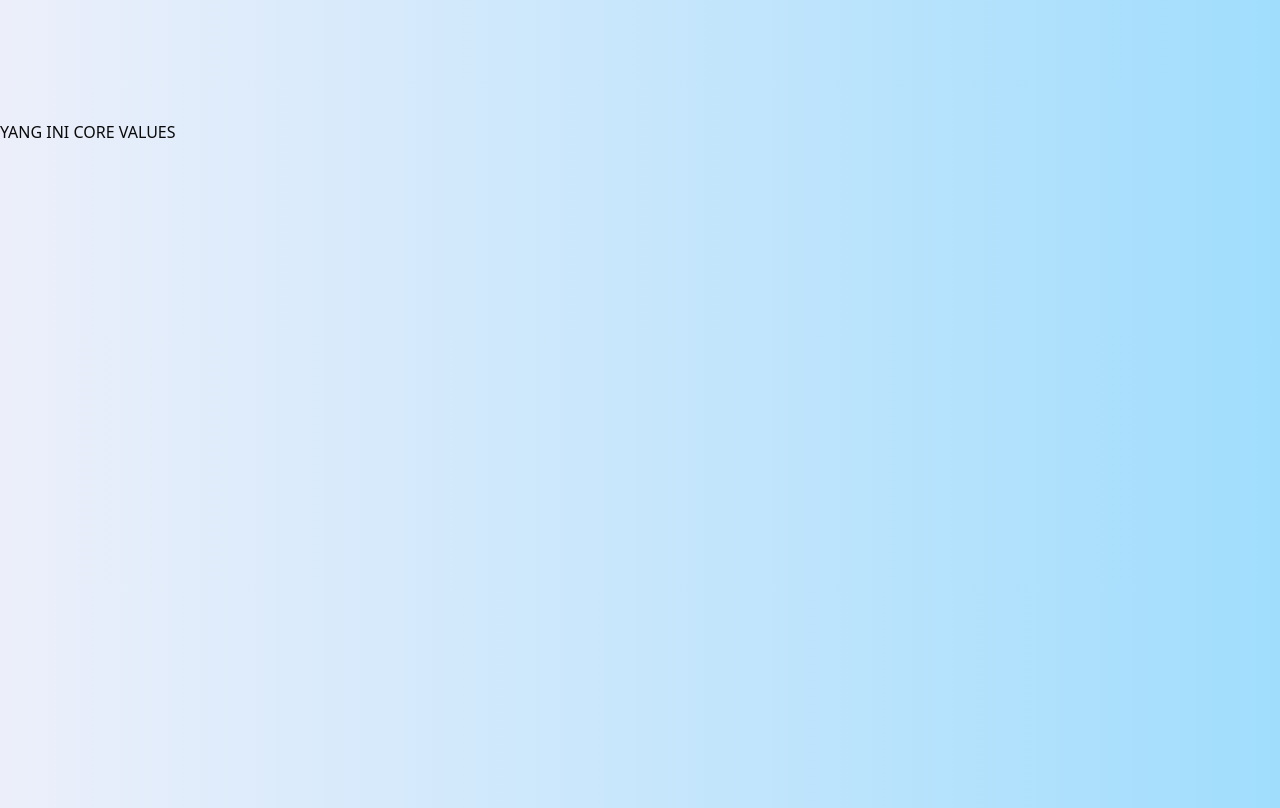
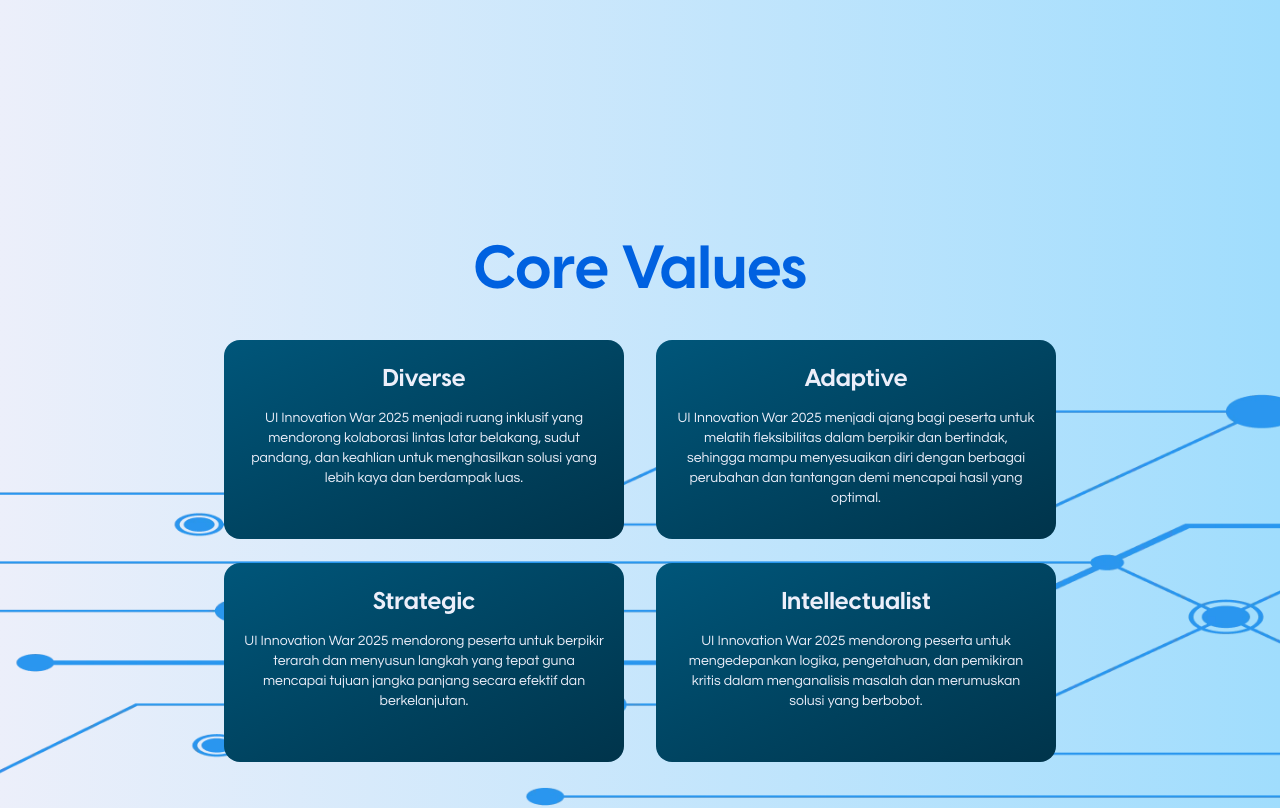
Before and after one commit to uiinnovationwar2025-max/uiiw, a Next.js app: page /about-us in a window 1280 px wide. Shown: the part 680-1488 px from the top of the page. Built offline with nearby package versions, Linux system fonts and the light colour scheme.

Commit message:
feat : Core Values Still need to work on background blue lines

```diff
--- a/modules/AboutUsModules/components/CoreValues.tsx
+++ b/modules/AboutUsModules/components/CoreValues.tsx
@@ -1,5 +1,58 @@
 const CoreValues = () => {
-  return <main className="min-h-screen">YANG INI CORE VALUES</main>;
+  return (
+  <main
+    className="relative min-h-screen flex flex-col items-center py-12 sm:py-24">
+
+    <img
+    src="/CoreValuesLineObject.webp"
+    className="absolute inset-0 w-full h-full object-cover -z-10"
+    alt="Background Lines"
+  />
+    {/* Heading */}
+    <div className="my-7 w-full text-h1 text-center text-primary-1">
+      Core Values
+    </div>
+
+    {/* Grid */}
+    <div className="my-3 grid grid-cols-2 gap-x-8 gap-y-6">
+      <div className="rounded-2xl w-[400px] h-[199px] bg-gradient-to-br from-secondary-3 to-secondary-1 px-5 py-3 text-center">
+        <div className="text-h5 text-primary-5 my-3">
+          Diverse
+        </div>
+        <div className="text-b8 text-primary-5">
+          UI Innovation War 2025 menjadi ruang inklusif yang mendorong kolaborasi lintas latar belakang, sudut pandang,
+          dan keahlian untuk menghasilkan solusi yang lebih kaya dan berdampak luas.
+        </div>
+      </div>
+      <div className="rounded-2xl w-[400px] h-[199px] bg-gradient-to-br from-secondary-3 to-secondary-1 px-5 py-3 text-center">
+        <div className="text-h5 text-primary-5 my-3">
+          Adaptive
+        </div>
+        <div className="text-b8 text-primary-5">
+          UI Innovation War 2025 menjadi ajang bagi peserta untuk melatih fleksibilitas dalam berpikir dan bertindak, sehingga mampu menyesuaikan diri dengan berbagai perubahan dan tantangan demi mencapai hasil yang optimal.
+        </div>
+      </div>
+      <div className="rounded-2xl w-[400px] h-[199px] bg-gradient-to-br from-secondary-3 to-secondary-1 px-5 py-3 text-center">
+        <div className="text-h5 text-primary-5 my-3">
+          Strategic
+        </div>
+        <div className="text-b8 text-primary-5">
+          UI Innovation War 2025 mendorong peserta untuk berpikir terarah dan menyusun langkah yang tepat guna mencapai tujuan jangka panjang secara efektif dan berkelanjutan.
+        </div>
+      </div>
+      <div className="rounded-2xl w-[400px] h-[199px] bg-gradient-to-br from-secondary-3 to-secondary-1 px-5 py-3 text-center">
+        <div className="text-h5 text-primary-5 my-3">
+          Intellectualist
+        </div>
+        <div className="text-b8 text-primary-5">
+          UI Innovation War 2025 mendorong peserta untuk mengedepankan logika, pengetahuan,
+          dan pemikiran kritis dalam menganalisis masalah dan merumuskan solusi yang berbobot.
+        </div>
+      </div>
+
+    </div>
+  </main>
+  );
 };
 
 export default CoreValues;
```
Also changed, not shown: public/CoreValuesLineObject.webp (added).
